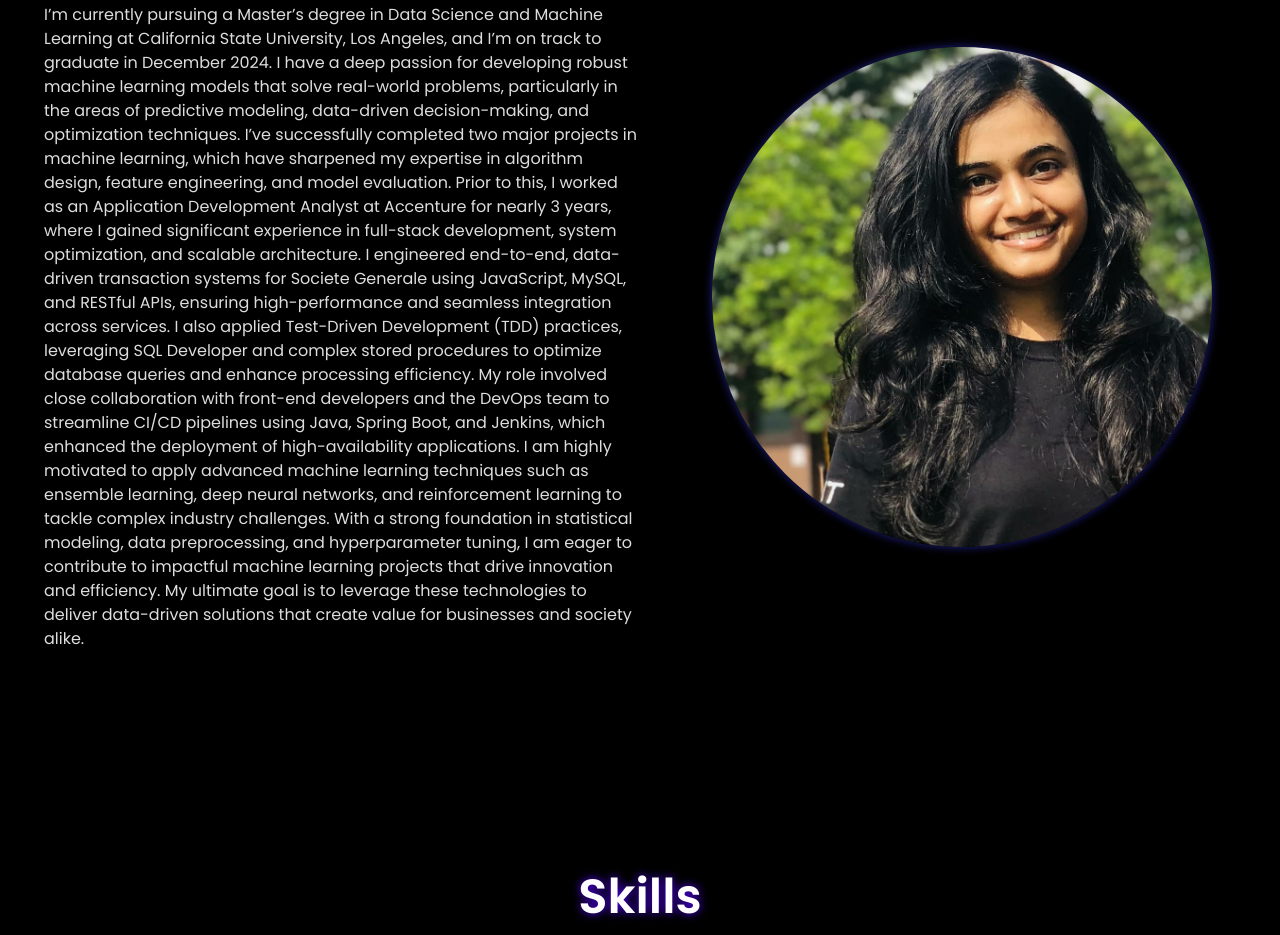
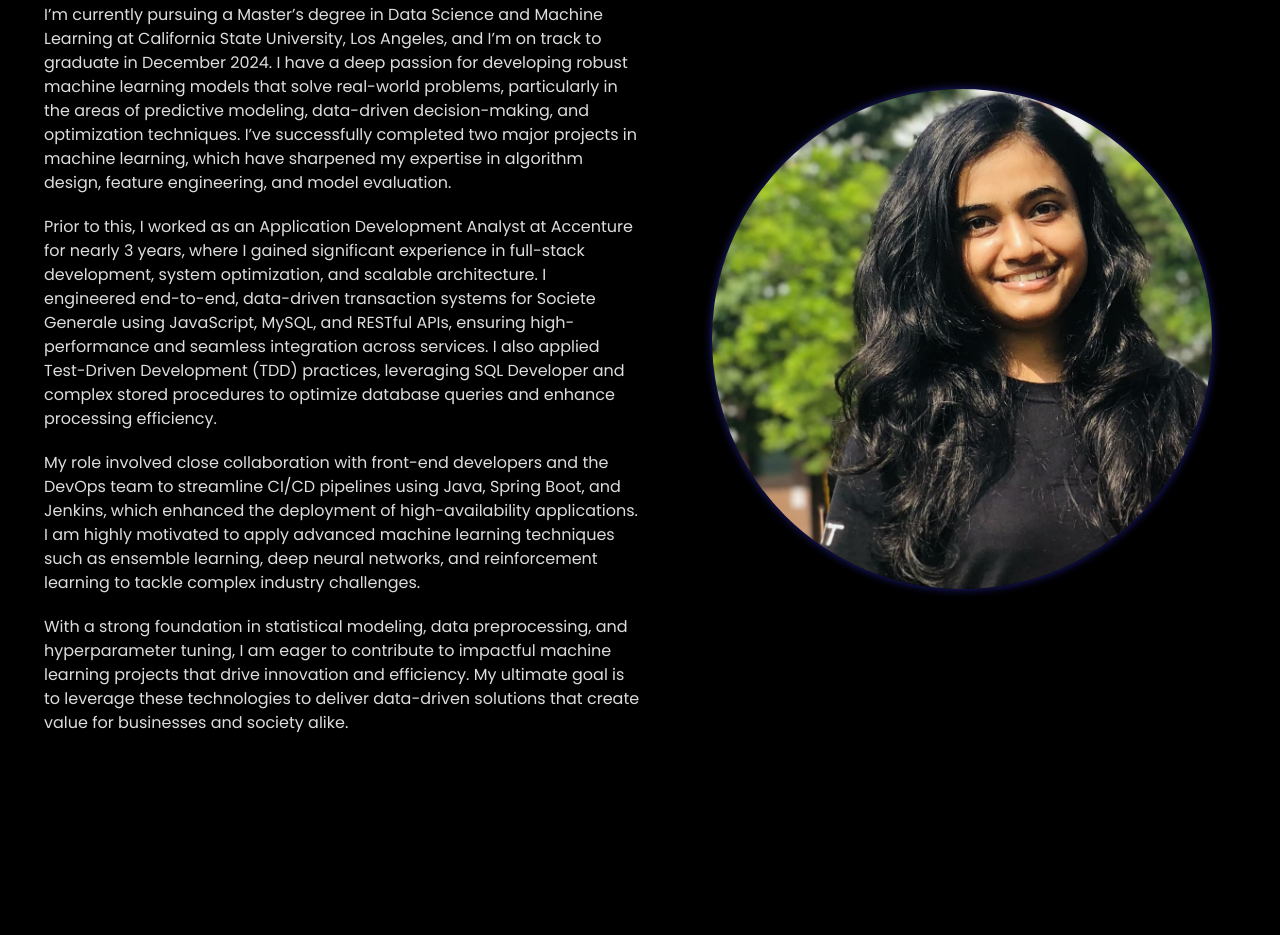
Before and after one commit to harshithavutukuru/harshithavm.github.io, a plain HTML site: page index.html in a window 1280 px wide. Shown: the part 457-1392 px from the top of the page. Drawn offline with Linux system fonts and the light colour scheme.

Commit message:
updated ind

```diff
--- a/index.html
+++ b/index.html
@@ -35,16 +35,16 @@
                     <h2>About Me</h2>
                     <p>I’m currently pursuing a Master’s degree in Data Science and Machine Learning at California State University, Los Angeles, and I’m on track to graduate in December 2024.
                         I have a deep passion for developing robust machine learning models that solve real-world problems, particularly in the areas of predictive modeling, data-driven decision-making, and optimization techniques.
-                        I’ve successfully completed two major projects in machine learning, which have sharpened my expertise in algorithm design, feature engineering, and model evaluation.
+                        I’ve successfully completed two major projects in machine learning, which have sharpened my expertise in algorithm design, feature engineering, and model evaluation.</p>
 
-                        Prior to this, I worked as an Application Development Analyst at Accenture for nearly 3 years, where I gained significant experience in full-stack development, system optimization, and scalable architecture.
+                        <p>Prior to this, I worked as an Application Development Analyst at Accenture for nearly 3 years, where I gained significant experience in full-stack development, system optimization, and scalable architecture.
                         I engineered end-to-end, data-driven transaction systems for Societe Generale using JavaScript, MySQL, and RESTful APIs, ensuring high-performance and seamless integration across services.
-                        I also applied Test-Driven Development (TDD) practices, leveraging SQL Developer and complex stored procedures to optimize database queries and enhance processing efficiency.
+                        I also applied Test-Driven Development (TDD) practices, leveraging SQL Developer and complex stored procedures to optimize database queries and enhance processing efficiency.</p>
 
-                        My role involved close collaboration with front-end developers and the DevOps team to streamline CI/CD pipelines using Java, Spring Boot, and Jenkins, which enhanced the deployment of high-availability applications.
-                        I am highly motivated to apply advanced machine learning techniques such as ensemble learning, deep neural networks, and reinforcement learning to tackle complex industry challenges.
+                        <p>My role involved close collaboration with front-end developers and the DevOps team to streamline CI/CD pipelines using Java, Spring Boot, and Jenkins, which enhanced the deployment of high-availability applications.
+                        I am highly motivated to apply advanced machine learning techniques such as ensemble learning, deep neural networks, and reinforcement learning to tackle complex industry challenges.</p>
 
-                        With a strong foundation in statistical modeling, data preprocessing, and hyperparameter tuning, I am eager to contribute to impactful machine learning projects that drive innovation and efficiency.
+                        <p>With a strong foundation in statistical modeling, data preprocessing, and hyperparameter tuning, I am eager to contribute to impactful machine learning projects that drive innovation and efficiency.
                         My ultimate goal is to leverage these technologies to deliver data-driven solutions that create value for businesses and society alike.</p>
                 </div>
                 <div class="about-image">
```
